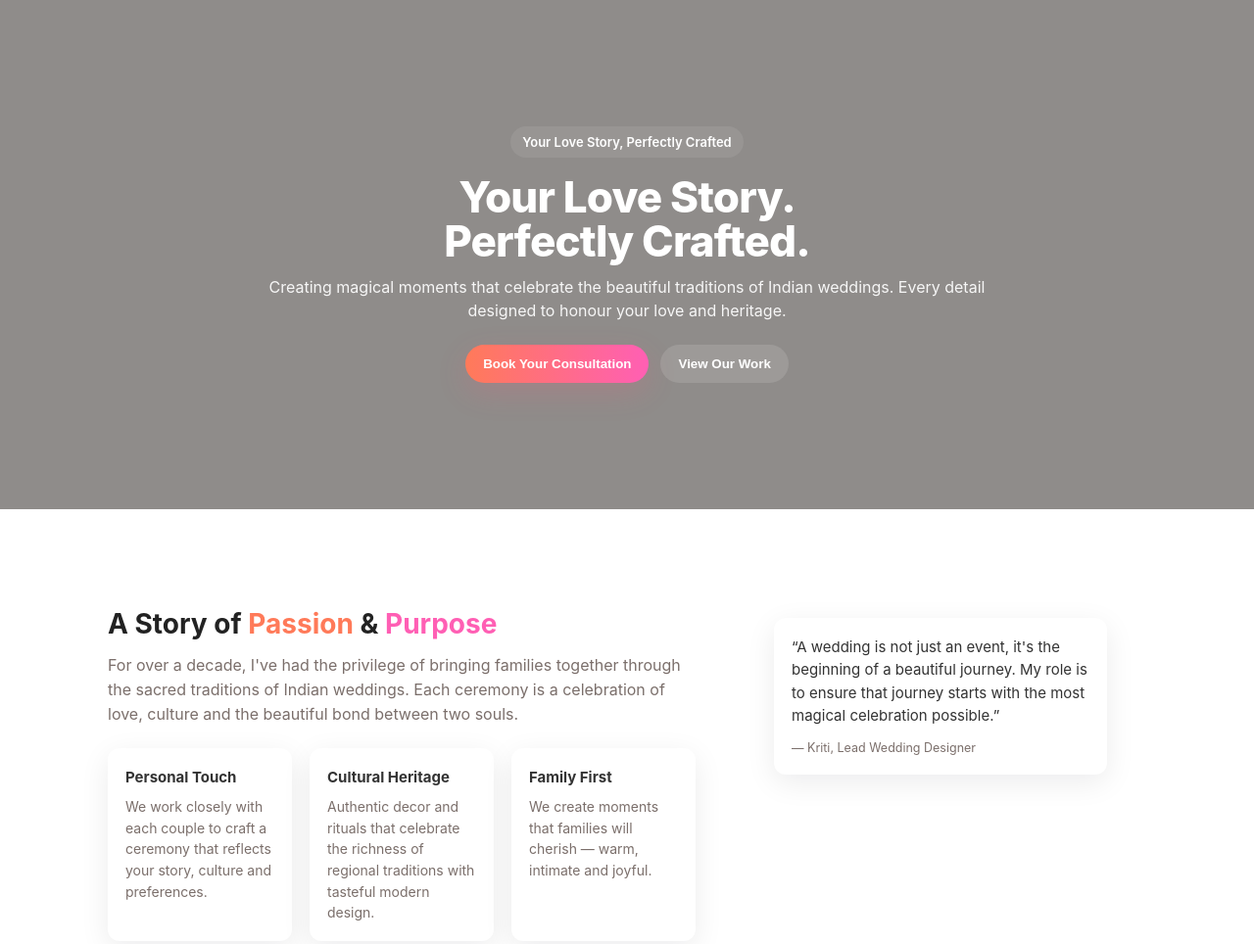
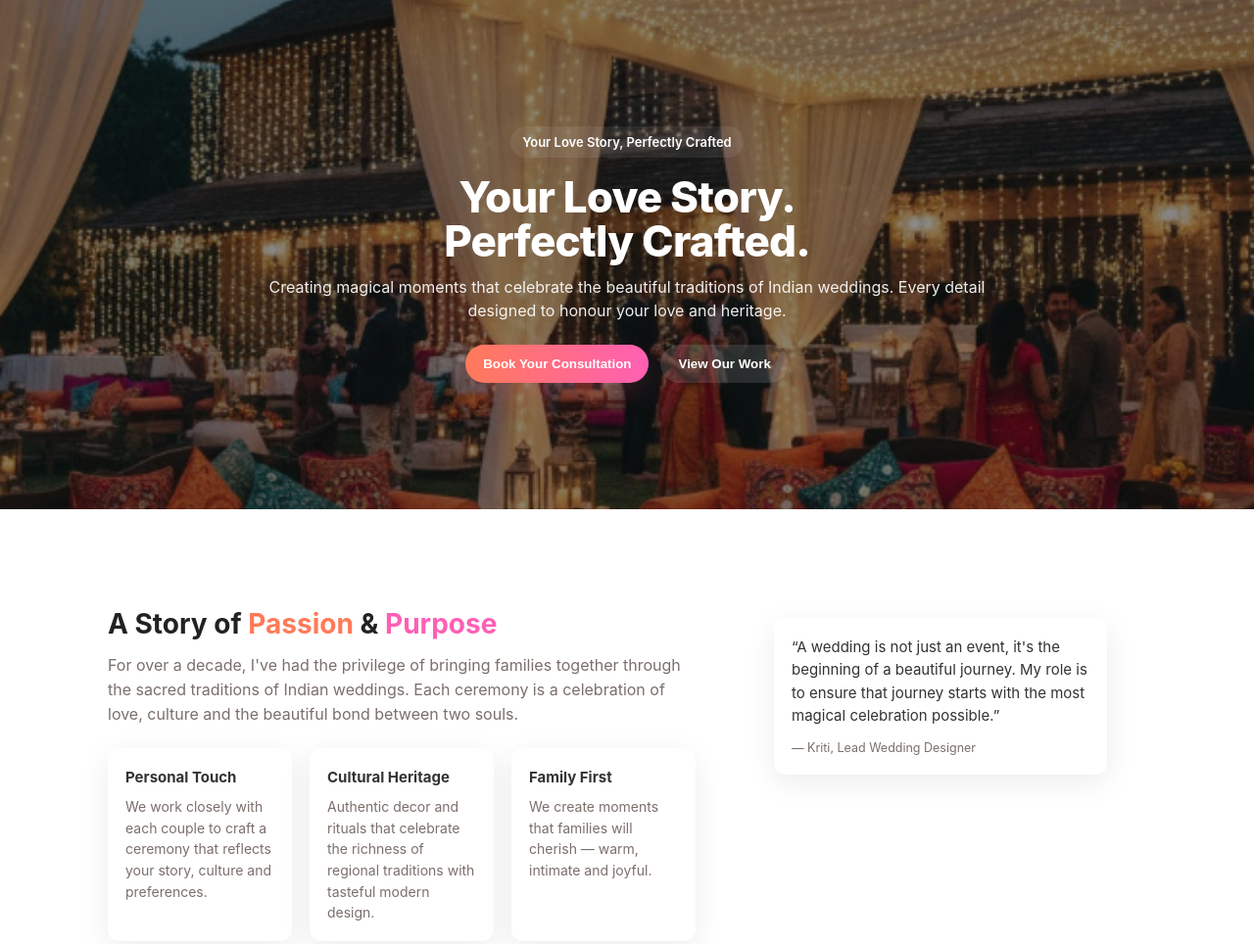
Before and after one commit to pahujakriti04/viroka.github.io, a website: page index.html in a window 1280 px wide. Shown: the top 964 px of the page at 98% size. Drawn offline with Linux system fonts and the light colour scheme.

Commit message:
Update index.html

```diff
--- a/index.html
+++ b/index.html
@@ -27,7 +27,7 @@
 
     /* --- Hero --- */
     .hero{position:relative;min-height:520px;display:flex;align-items:center;justify-content:center;color:#fff}
-    .hero__bg{position:absolute;inset:0;background-image:linear-gradient(180deg, rgba(0,0,0,0.45), rgba(0,0,0,0.45)), url('/mnt/data/Viroka-Creating-Magical-Indian-Wedding-Moments.png');background-size:cover;background-position:center;filter:contrast(0.95) saturate(1.02)}
+    .hero__bg{position:absolute;inset:0;background-image:linear-gradient(180deg, rgba(0,0,0,0.45), rgba(0,0,0,0.45)), url('sangeet.png');background-size:cover;background-position:center;filter:contrast(0.95) saturate(1.02)}
     .hero__inner{position:relative;z-index:5;text-align:center;padding:80px 20px}
     .kicker{display:inline-block;background:rgba(255,255,255,0.08);padding:6px 12px;border-radius:999px;font-weight:600;font-size:13px;margin-bottom:18px}
     h1{font-size:44px;margin:0 0 12px;line-height:1.02;font-weight:800;letter-spacing:-0.02em}
```
